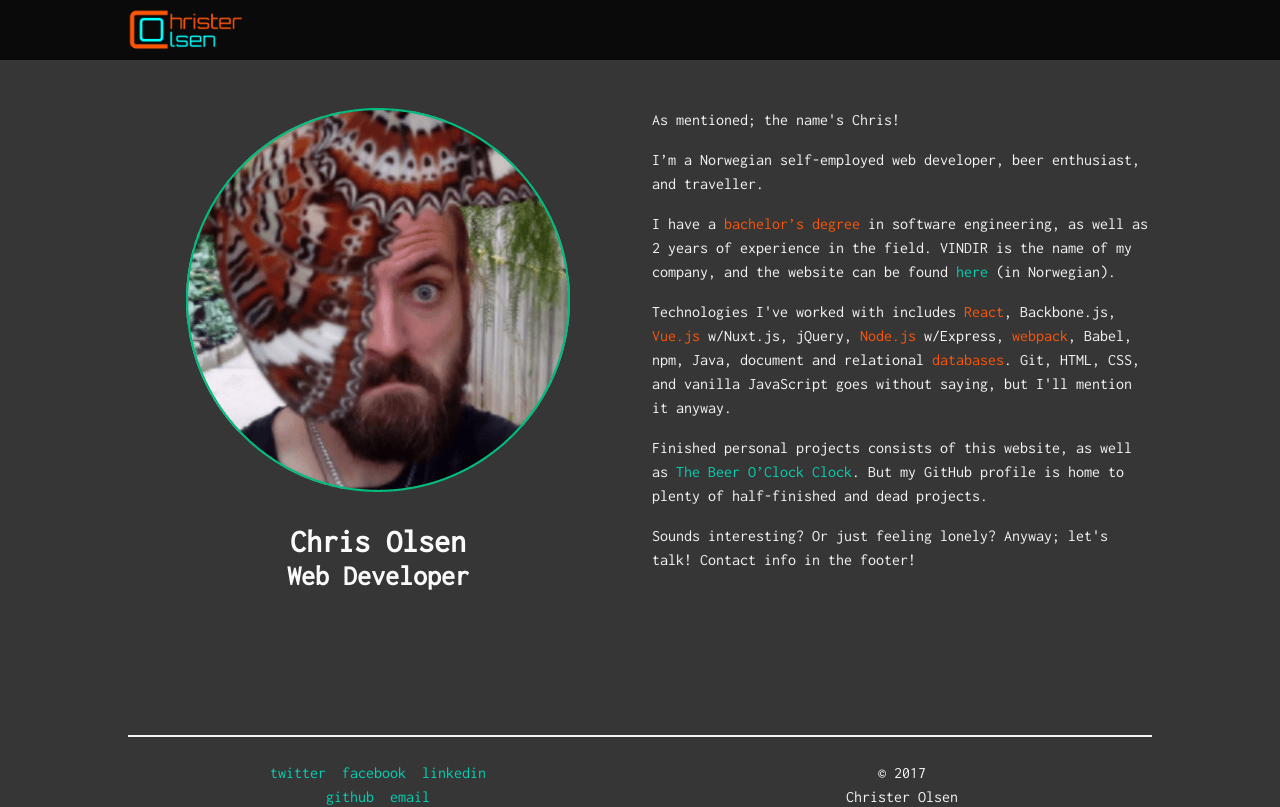
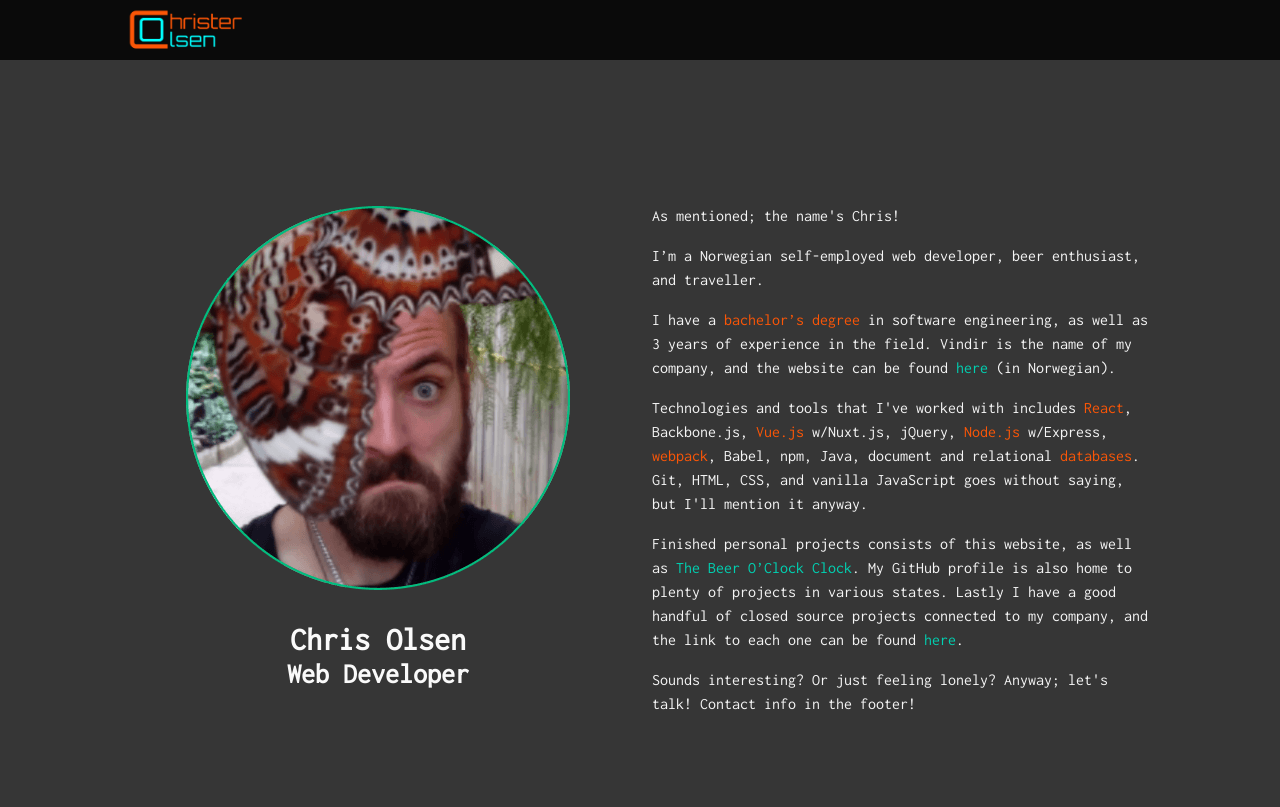
Before and after one commit to colsen1991/christerolsen-me, a Nuxt app: page / in a window 1280 px wide. Shown: the top 807 px of the page. Built offline with nearby package versions, Linux system fonts and the light colour scheme.

Commit message:
Cleaned up a bit. Removed eslint. Updated text. Fixed a few styling errors.

```diff
--- a/pages/index.vue
+++ b/pages/index.vue
@@ -1,5 +1,5 @@
 <template>
-  <div class="hero">
+  <div class="hero is-medium">
     <div class="hero-body">
       <div class="container">
         <div class="columns">
@@ -18,22 +18,22 @@
               I’m a Norwegian self-employed web developer, beer enthusiast, and traveller.
             </p>
             <p>
-              I have a <span class="has-text-info">bachelor’s degree</span> in software engineering, as well as 2 years of
-              experience in the field. VINDIR is the name of my company, and the website can be found <a
+              I have a <span class="has-text-info">bachelor’s degree</span> in software engineering, as well as 3 years of
+              experience in the field. Vindir is the name of my company, and the website can be found <a
               href="https://www.vindir.no" target="_blank" rel="noopener nofollow">here</a> (in Norwegian).
             </p>
             <p>
-              Technologies I've worked with includes <span class="has-text-info">React</span>, Backbone.js, <span
+              Technologies and tools that I've worked with includes <span class="has-text-info">React</span>, Backbone.js, <span
               class="has-text-info">Vue.js</span> w/Nuxt.js, jQuery, <span class="has-text-info">Node.js</span>
               w/Express, <span class="has-text-info">webpack</span>, Babel, npm, Java, document and relational <span
               class="has-text-info">databases</span>. Git, HTML, CSS, and vanilla JavaScript goes without saying, but I'll
               mention it anyway.
             </p>
             <p>
-              Finished personal projects consists of this website, as well as <a href="https://www.beeroclock.site"
-                                                                                 target="_blank" rel="noopener nofollow">The
-              Beer O’Clock Clock</a>.
-              But my GitHub profile is home to plenty of half-finished and dead projects.
+              Finished personal projects consists of this website,
+              as well as <a href="https://www.beeroclock.site" target="_blank" rel="noopener nofollow">The Beer O’Clock Clock</a>.
+              My GitHub profile is also home to plenty of projects in various states. Lastly I have a good handful of closed source projects
+              connected to my company, and the link to each one can be found <a href="https://www.vindir.no/referanser" target="_blank" rel="noopener, nofollow">here</a>.
             </p>
             <p>
               Sounds interesting? Or just feeling lonely? Anyway; let's talk! Contact info in the footer!
@@ -52,3 +52,11 @@
     }
   }
 </script>
+
+<style lang="scss" scoped>
+  .content {
+    display: flex;
+    flex-direction: column;
+    justify-content: center;
+  }
+</style>
```
Also changed, not shown: package.json (+0 -11 lines), .eslintrc.js (deleted).
